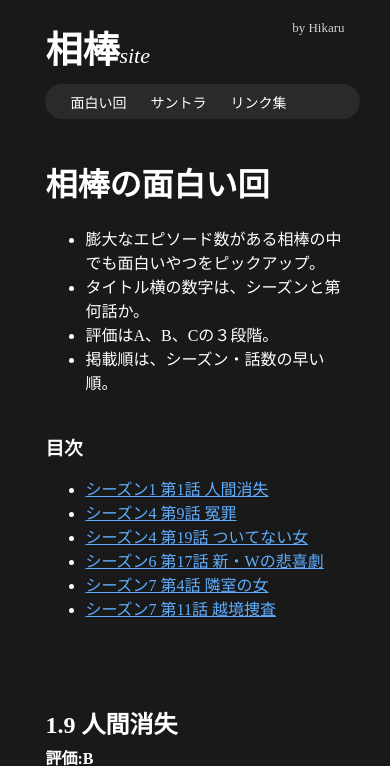
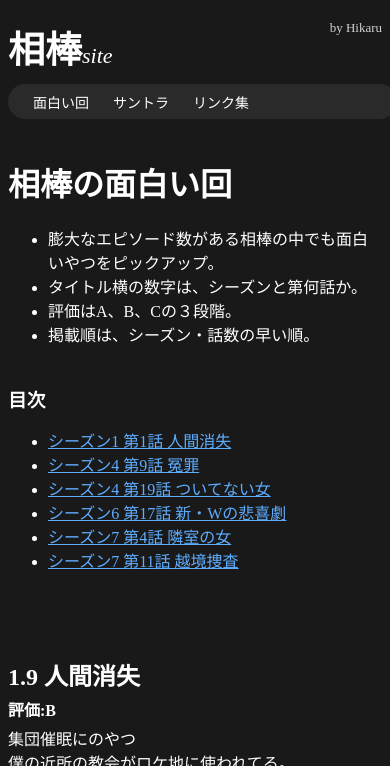
Before and after one commit to my12parsecs/aibou, a Jekyll site: the page built from index.md, in a window 390 px wide. Shown: the top 766 px of the page. Built offline with Jekyll 4.4.1, drawn with Linux system fonts in a browser that asks for light colours; Markdown is read by kramdown in place of the engine named in the settings; grey boxes are pictures that could not be loaded.

Commit message:
responsive width

```diff
--- a/styles/index.css
+++ b/styles/index.css
@@ -101,3 +101,18 @@
 p{
     margin-bottom: 0;
 }
+
+
+
+
+@media screen and (max-width: 450px){
+    header{
+        width: 100%;
+    }
+    .menu-bar{
+        width: 100%;
+    }
+    #content{
+        width: 100%;
+    }
+}
```
